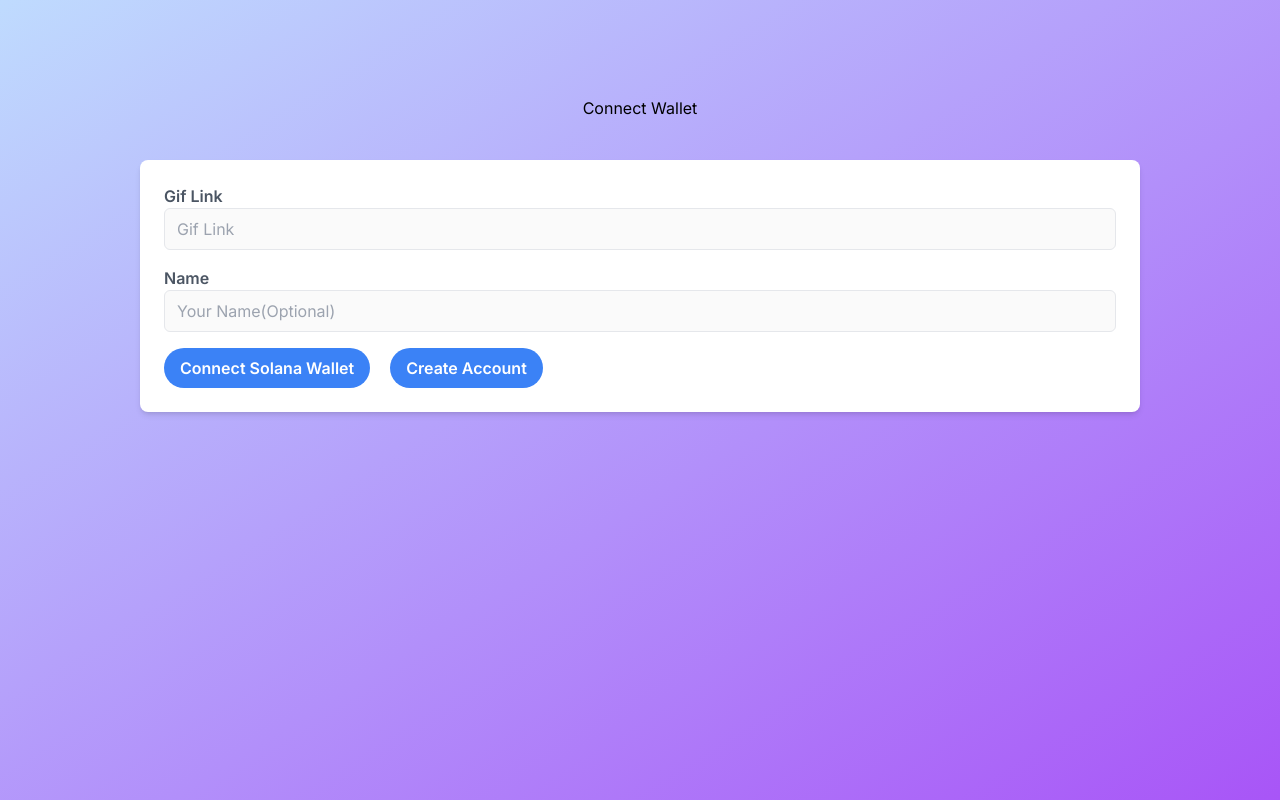
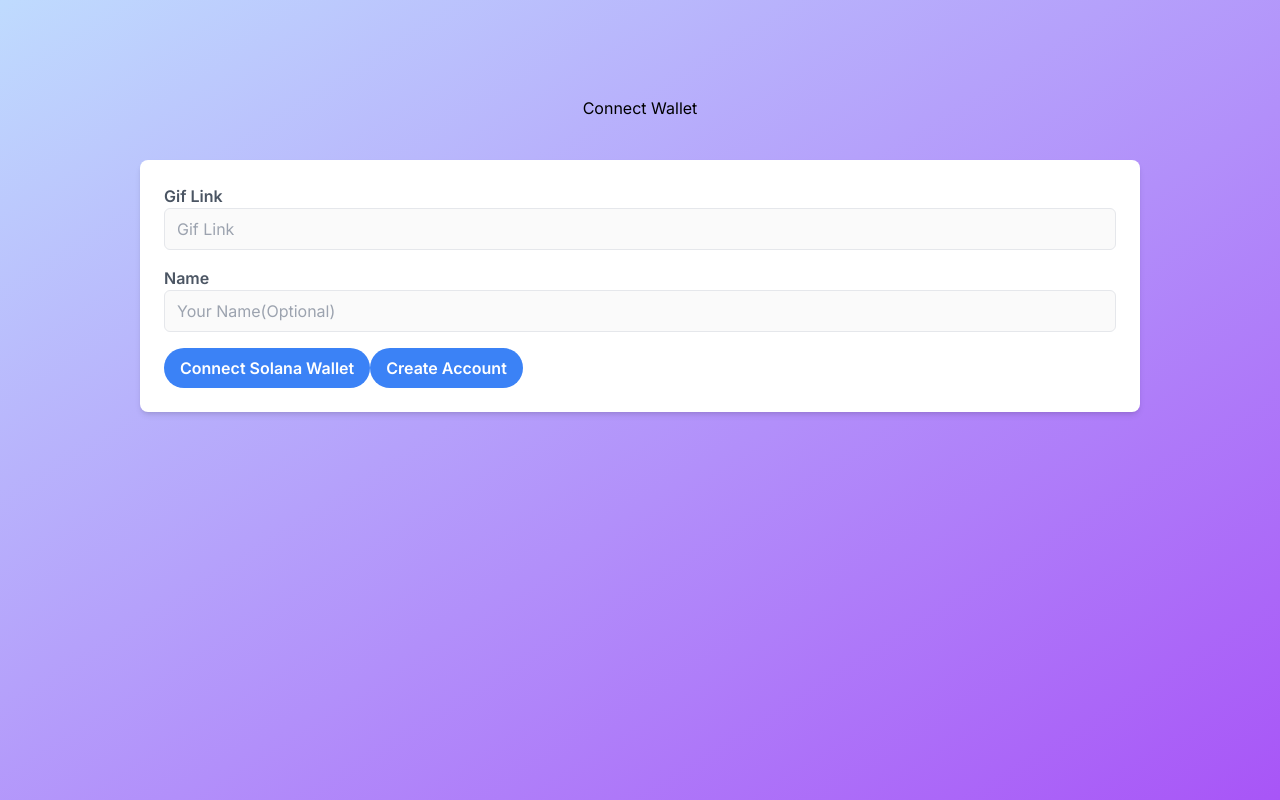
Before and after one commit to shawakash/waveContract, a Next.js app in the folder apps/solana-dapp/: page / in a window 1280 px wide. Built offline with nearby package versions, Linux system fonts and the light colour scheme; what @project-serum/anchor, @solana/web3.js would draw is missing.

Commit message:
feat: Sending Gifs to accounts, toastifying the app

```diff
--- a/apps/solana-dapp/package.json
+++ b/apps/solana-dapp/package.json
@@ -13,7 +13,8 @@
     "@solana/web3.js": "^1.87.5",
     "next": "latest",
     "react": "latest",
-    "react-dom": "latest"
+    "react-dom": "latest",
+    "react-hot-toast": "^2.4.1"
   },
   "devDependencies": {
     "typescript": "latest",
--- a/apps/solana-dapp/src/components/LinkForm.tsx
+++ b/apps/solana-dapp/src/components/LinkForm.tsx
@@ -39,8 +39,8 @@
 
     return (
       <>
-        <div className="w-[1000px]">
-          <form onSubmit={handleSubmit} className="bg-white hover:shadow-xl transition-all duration-200 rounded-lg shadow-md p-6">
+        <div className="w-[1000px] bg-white hover:shadow-xl transition-all duration-200 rounded-lg shadow-md p-6">
+          <form onSubmit={handleSubmit} className="">
             <div className="mb-4">
               <label htmlFor="link" className="block text-gray-600 font-semibold">
                 Gif Link
@@ -54,7 +54,7 @@
                 required
                 disabled={!hasAccount}
                 ref={linkRef}
-                />
+              />
             </div>
             <div className="mb-4">
               <label htmlFor="name" className="block text-gray-600 font-semibold">
@@ -72,16 +72,6 @@
               />
             </div>
             <div className="flex flex-row gap-x-5">
-              {!currentAccount && (
-                <button className="bg-blue-500 hover:scale-105 hover:bg-blue-600 text-white font-semibold py-2 px-4 rounded-full focus:outline-none focus:shadow-outline-blue active:bg-blue-700 transition-all duration-200" onClick={connectWallet}>
-                  Connect Solana Wallet
-                </button>
-              )}
-              {!hasAccount && (
-                <button className="bg-blue-500 hover:scale-105 hover:bg-blue-600 text-white font-semibold py-2 px-4 rounded-full focus:outline-none focus:shadow-outline-blue active:bg-blue-700 transition-all duration-200" onClick={createAccount}>
-                  Create Account
-                </button>
-              )}
               {hasAccount && <button
                 type="submit"
                 className="bg-blue-500 hover:scale-105 hover:bg-blue-600 text-white font-semibold py-2 px-4 rounded-full focus:outline-none focus:shadow-outline-blue active:bg-blue-700 transition-all duration-200"
@@ -90,6 +80,16 @@
               </button>}
             </div>
           </form >
+          {!currentAccount && (
+            <button className="bg-blue-500 hover:scale-105 hover:bg-blue-600 text-white font-semibold py-2 px-4 rounded-full focus:outline-none focus:shadow-outline-blue active:bg-blue-700 transition-all duration-200" onClick={connectWallet}>
+              Connect Solana Wallet
+            </button>
+          )}
+          {!hasAccount && (
+            <button className="bg-blue-500 hover:scale-105 hover:bg-blue-600 text-white font-semibold py-2 px-4 rounded-full focus:outline-none focus:shadow-outline-blue active:bg-blue-700 transition-all duration-200" onClick={createAccount}>
+              Create Account
+            </button>
+          )}
         </div >
       </>
     );
--- a/apps/solana-dapp/src/pages/_app.tsx
+++ b/apps/solana-dapp/src/pages/_app.tsx
@@ -1,6 +1,10 @@
 import '@/styles/globals.css'
 import type { AppProps } from 'next/app'
+import { Toaster } from 'react-hot-toast'
 
 export default function App({ Component, pageProps }: AppProps) {
-  return <Component {...pageProps} />
+  return <>
+    <Toaster />
+    <Component {...pageProps} />
+  </>
 }
--- a/apps/solana-dapp/src/pages/index.tsx
+++ b/apps/solana-dapp/src/pages/index.tsx
@@ -6,6 +6,8 @@
 import { GifCards } from '../components/GifCards';
 import { Connection, PublicKey, clusterApiUrl } from '@solana/web3.js';
 import { Program, AnchorProvider, web3, Idl } from '@project-serum/anchor';
+import { Buffer } from "buffer";
+import toast from 'react-hot-toast';
 
 const inter = Inter({ subsets: ['latin'] })
 
@@ -59,6 +61,7 @@
 
 export default function Home() {
 
+
   const [publicKey, setPublicKey] = useState<string>("");
   const [gifs, setGifs] = useState<Gif[] | null>(null);
   const [hasAccount, setHasAccount] = useState<Boolean>(() => gifs == null ? false : true);
@@ -85,6 +88,7 @@
       const program = await getProgram();
 
       console.log("Ping..");
+
       await program.rpc.startStuffOff({
         accounts: {
           baseAccount: baseAccount.publicKey,
@@ -148,7 +152,7 @@
     setPublicKey(response.publicKey.toString());
   }
 
-  const handleGif = (data: GifRequestData) => {
+  const handleGif = async (data: GifRequestData) => {
 
     if (data) {
       const newGif: Gif = {
@@ -156,6 +160,37 @@
         timestamp: getRandomTimestamp(),
         address: ''
       }
+
+      try {
+        const provider = getProvider();
+        const program = await getProgram();
+
+        toast.promise(program.rpc.addGif(data.link, {
+          accounts: {
+            baseAccount: baseAccount.publicKey,
+            user: provider.wallet.publicKey
+          },
+        }), {
+          loading: "Adding Giff..",
+          success: "Added Successfully",
+          error: "Solana Error"
+        });
+
+        await program.rpc.addGif(data.link, {
+          accounts: {
+            baseAccount: baseAccount.publicKey,
+            user: provider.wallet.publicKey
+          },
+        });
+
+        console.log("GIF successfully sent to program", data.link);
+
+        await getGifList();
+
+      } catch (error) {
+        console.log("Error sending GIF:", error)
+      }
+
       //@ts-ignore
       setGifs(gifs => [newGif, ...gifs]);
     }
```
Also changed, not shown: 1 other file (tests, documents, lock files or other folders).
